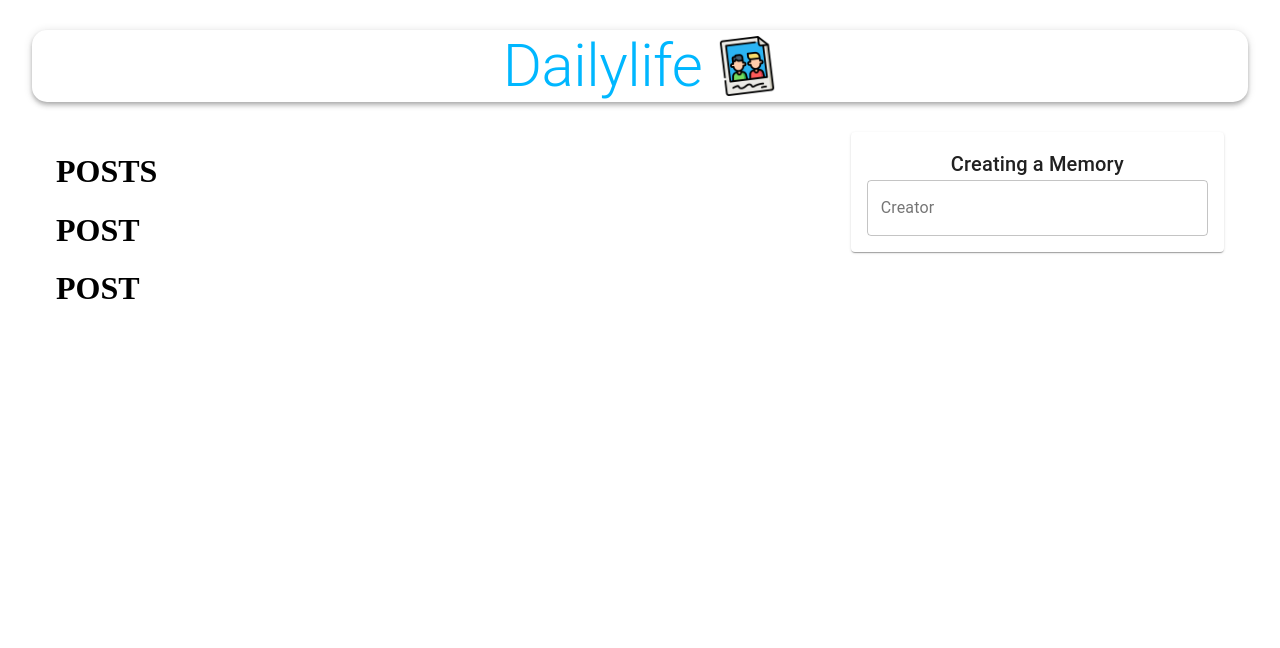
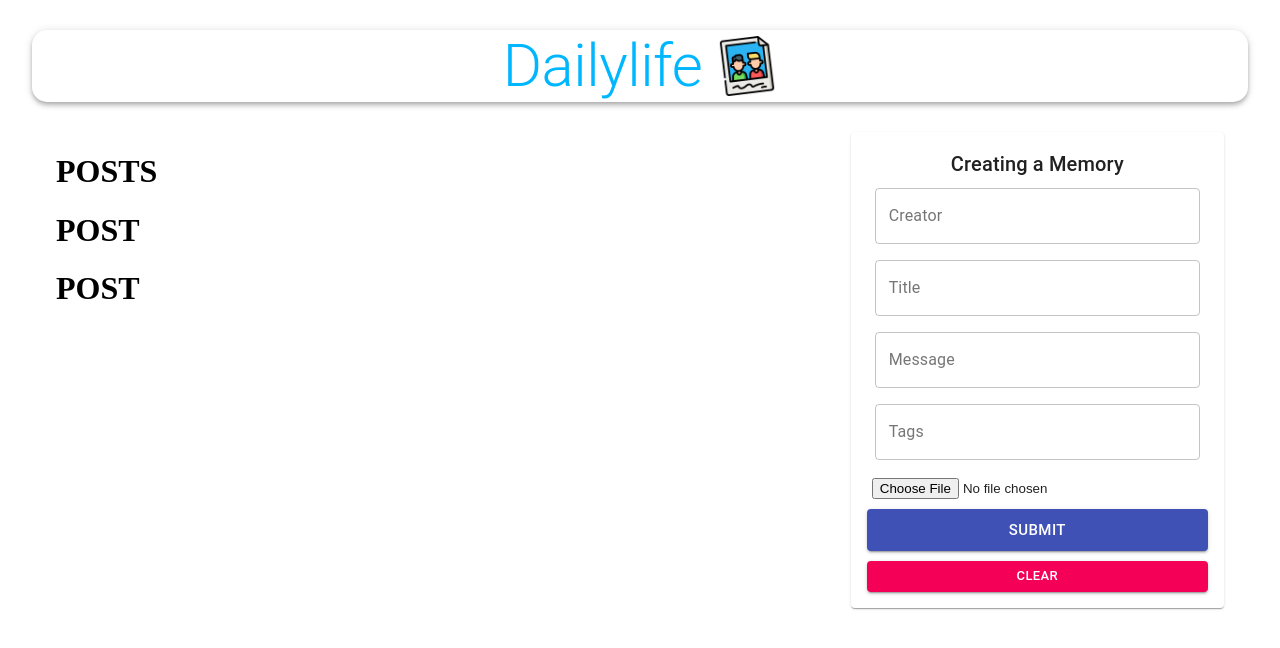
Before and after one commit to roangira99/dailylife_project, a React (Create React App) app in the folder client/: page / in a window 1280 px wide. Shown: the top 648 px of the page. Built offline with nearby package versions, Linux system fonts and the light colour scheme; no server answers.

Commit message:
Styled the form

```diff
--- a/client/src/components/Form/Form.js
+++ b/client/src/components/Form/Form.js
@@ -1,5 +1,6 @@
 import React, { useState } from 'react';
 import { TextField, Button, Typography, Paper } from '@material-ui/core';
+import FileBase from 'react-file-base64';
 
 import useStyles from './styles'
 
@@ -11,18 +12,21 @@
 
     }
 
+    const clear = () => {
+
+    }
+
     return (
         <Paper className={classes.paper}>
-            <form autoComplete='off' noValidate className={classes.form} onSubmit={handleSubmit}>
-            <Typography variant="h6">Creating a Memory</Typography>
-            <TextField
-                name="creator"
-                variant="outlined"
-                label="Creator"
-                fullWidth
-                value={postData.creator}
-                onChange={(e) => setPostData({ ...postData, creator: e.target.value })} // allows chnge of a specific property in a textfield while other data persists
-            />
+            <form autoComplete='off' noValidate className={`${classes.root} ${classes.form}`} onSubmit={handleSubmit}>
+                <Typography variant="h6">Creating a Memory</Typography>
+                <TextField  name="creator"  variant="outlined"  label="Creator"  fullWidth value={postData.creator} onChange={(e) => setPostData({ ...postData, creator: e.target.value })} />
+                <TextField  name="title"  variant="outlined"  label="Title"  fullWidth value={postData.title} onChange={(e) => setPostData({ ...postData, title: e.target.value })} />
+                <TextField  name="cmessage"  variant="outlined"  label="Message"  fullWidth value={postData.message} onChange={(e) => setPostData({ ...postData, message: e.target.value })} />
+                <TextField  name="tags"  variant="outlined"  label="Tags"  fullWidth value={postData.tags} onChange={(e) => setPostData({ ...postData, tags: e.target.value })} />
+                <div className={classes.fileInput}><FileBase type="file" multiple={false} onDone={({base64}) => setPostData({ ...postData, selectedFile: base64})}/></div>
+                <Button className={classes.buttonSubmit} variant="contained" color="primary" size="large" type="submit" fullWidth>Submit</Button> {/*Attributes in material-ui are called props*/}
+                <Button variant="contained" color="secondary" size="small" onClick={clear} fullWidth>Clear</Button>
             </form>
         </Paper>
     );
```
